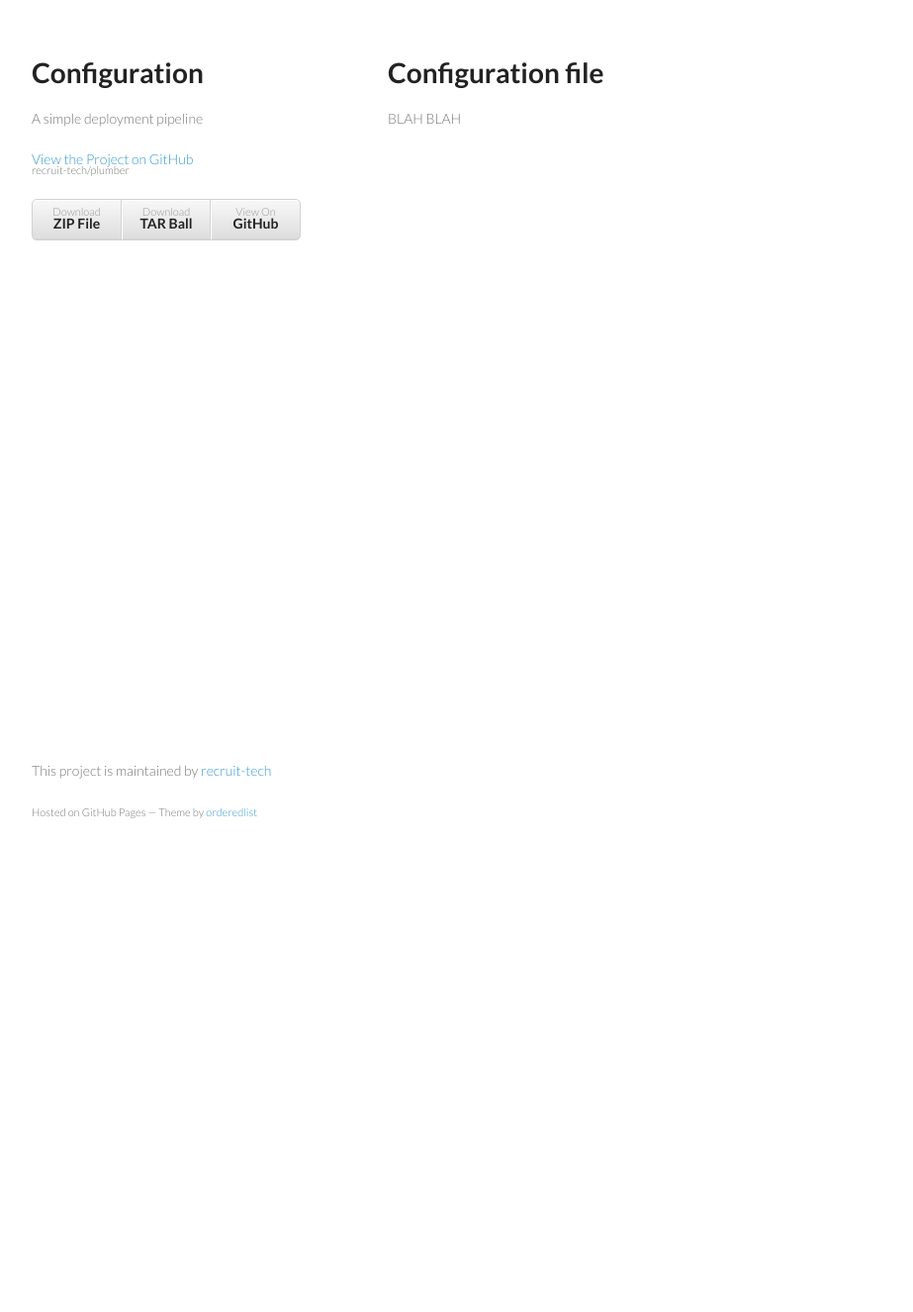
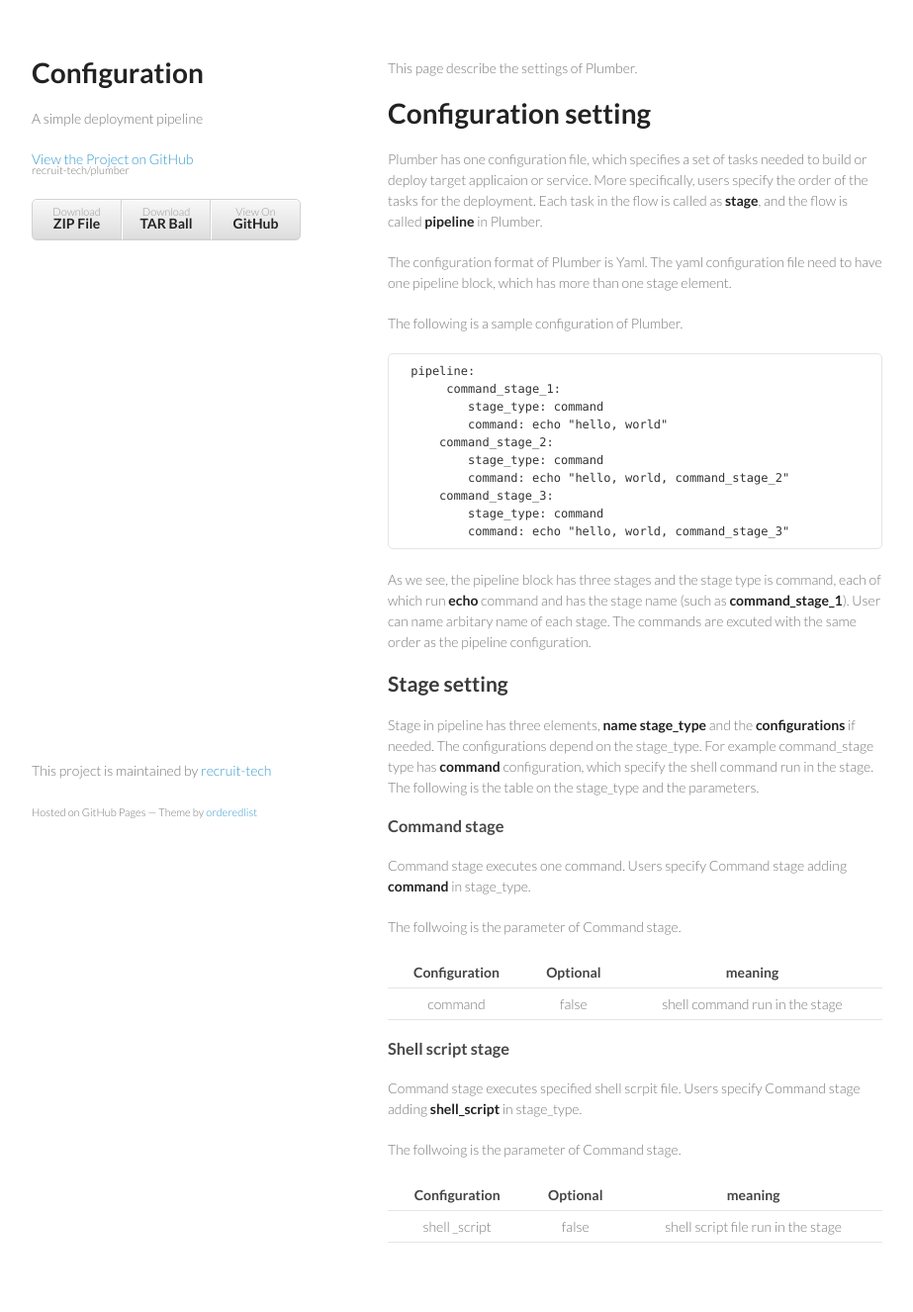
Before and after one commit to walter-cd/walter, a Jekyll site: the page built from config.md, in a window 1280 px wide. Shown: the whole page at 99% size, without its empty margins (178-1101 px from the left). Built offline with Jekyll 4.4.1, drawn with Linux system fonts in a browser that asks for light colours; before the commit the page ends 900 px from its top, so only the background shows below that.

Commit message:
Add configuration descrption

```diff
--- a/config.md
+++ b/config.md
@@ -3,6 +3,54 @@ layout: default
 title: Configuration
 ---
 
-# Configuration file
+This page describe the settings of Plumber.
 
-BLAH BLAH
+# Configuration setting
+
+Plumber has one configuration file, which specifies a set of tasks needed to build or deploy target applicaion or service.
+More specifically, users specify the order of the tasks for the deployment. Each task in the flow is called as **stage**,
+and the flow is called **pipeline** in Plumber.
+
+The configuration format of Plumber is Yaml. The yaml configuration file need to have one pipeline block, which has more
+than one stage element.
+
+The following is a sample configuration of Plumber.
+
+     pipeline:
+          command_stage_1:
+             stage_type: command
+             command: echo "hello, world"
+         command_stage_2:
+             stage_type: command
+             command: echo "hello, world, command_stage_2"
+         command_stage_3:
+             stage_type: command
+             command: echo "hello, world, command_stage_3"
+
+As we see, the pipeline block has three stages and the stage type is command, each of which run **echo** command and has the stage name
+(such as **command_stage_1**). User can name arbitary name of each stage. The commands are excuted with the same order as the pipeline configuration.
+
+## Stage setting
+
+Stage in pipeline has three elements, **name** **stage_type** and the **configurations** if needed. The configurations depend on the stage_type.
+For example command_stage type has **command** configuration, which specify the shell command run in the stage.
+The following is the table on the stage_type and the parameters.
+
+### Command stage
+
+Command stage executes one command. Users specify Command stage adding **command** in stage_type.
+
+The follwoing is the parameter of Command stage.
+
+|  Configuration | Optional   | meaning                                |
+|:--------------:|:----------:|:--------------------------------------:|
+|   command      | false      | shell command run in the stage         |
+
+### Shell script stage
+Command stage executes specified shell scrpit file. Users specify Command stage adding **shell_script** in stage_type.
+
+The follwoing is the parameter of Command stage.
+
+|  Configuration   | Optional   | meaning                                |
+|:----------------:|:----------:|:--------------------------------------:|
+|   shell _script  | false      | shell script file run in the stage     |
```
Also changed, not shown: 1 other file.
